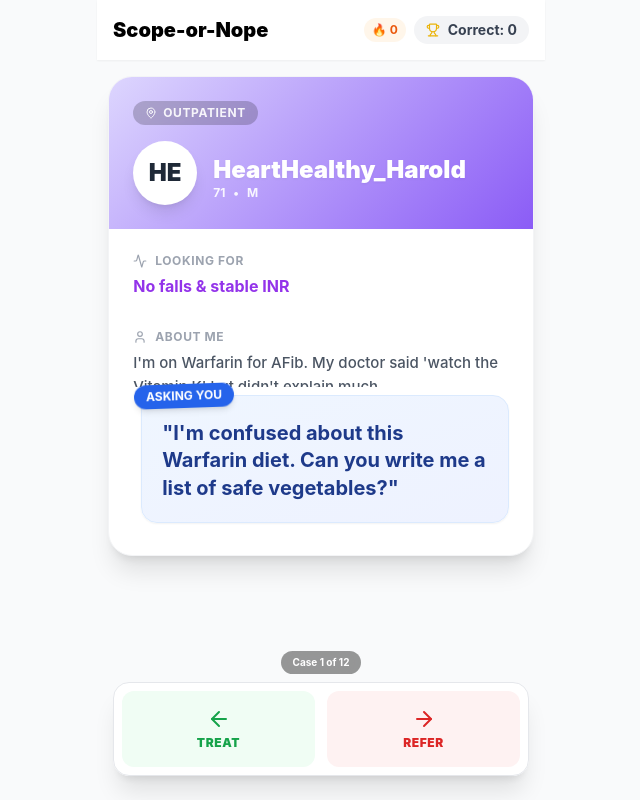
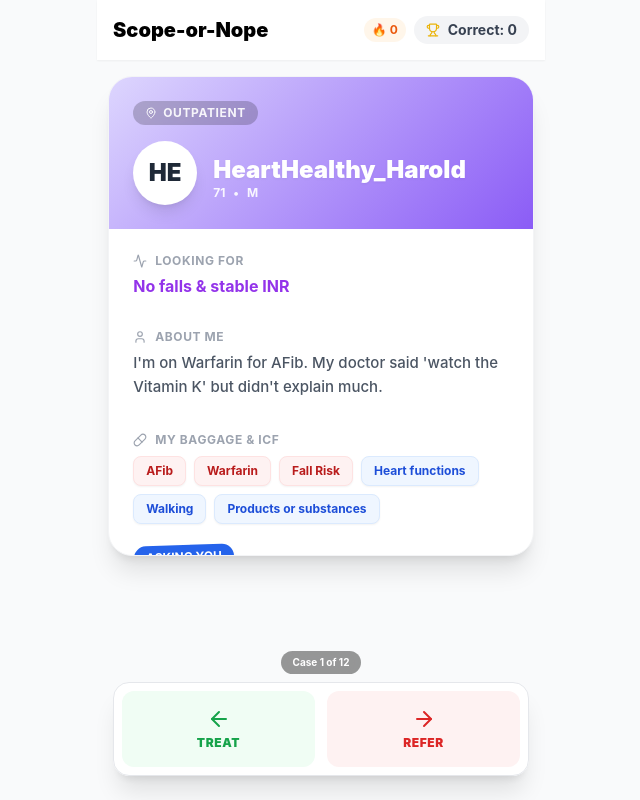
Before and after one commit to danstonedev/scope-or-nope, a React (Vite) app: page / in a window 1280 px wide. Both pictures are taken after a click on the button "START SHIFT". Shown: the whole page, without its empty margins (319-959 px from the left). Built offline with nearby package versions, Linux system fonts and the light colour scheme.

Commit message:
fix: remove scrollbar from cards

```diff
--- a/src/components/SwipeCard.jsx
+++ b/src/components/SwipeCard.jsx
@@ -196,7 +196,7 @@ export default function SwipeCard({ data, onSwipe, onSortingComplete }) {
                 </div>
             </div>
 
-            <div className="flex-grow flex flex-col justify-evenly gap-4 py-4 overflow-y-auto custom-scrollbar">
+            <div className="flex-grow flex flex-col justify-evenly gap-4 py-4">
                 {/* LOOKING FOR */}
                 <div className="px-6 py-2">
                     <div className="flex items-center gap-2 text-gray-400 text-xs font-bold uppercase tracking-wider mb-1.5">
```
